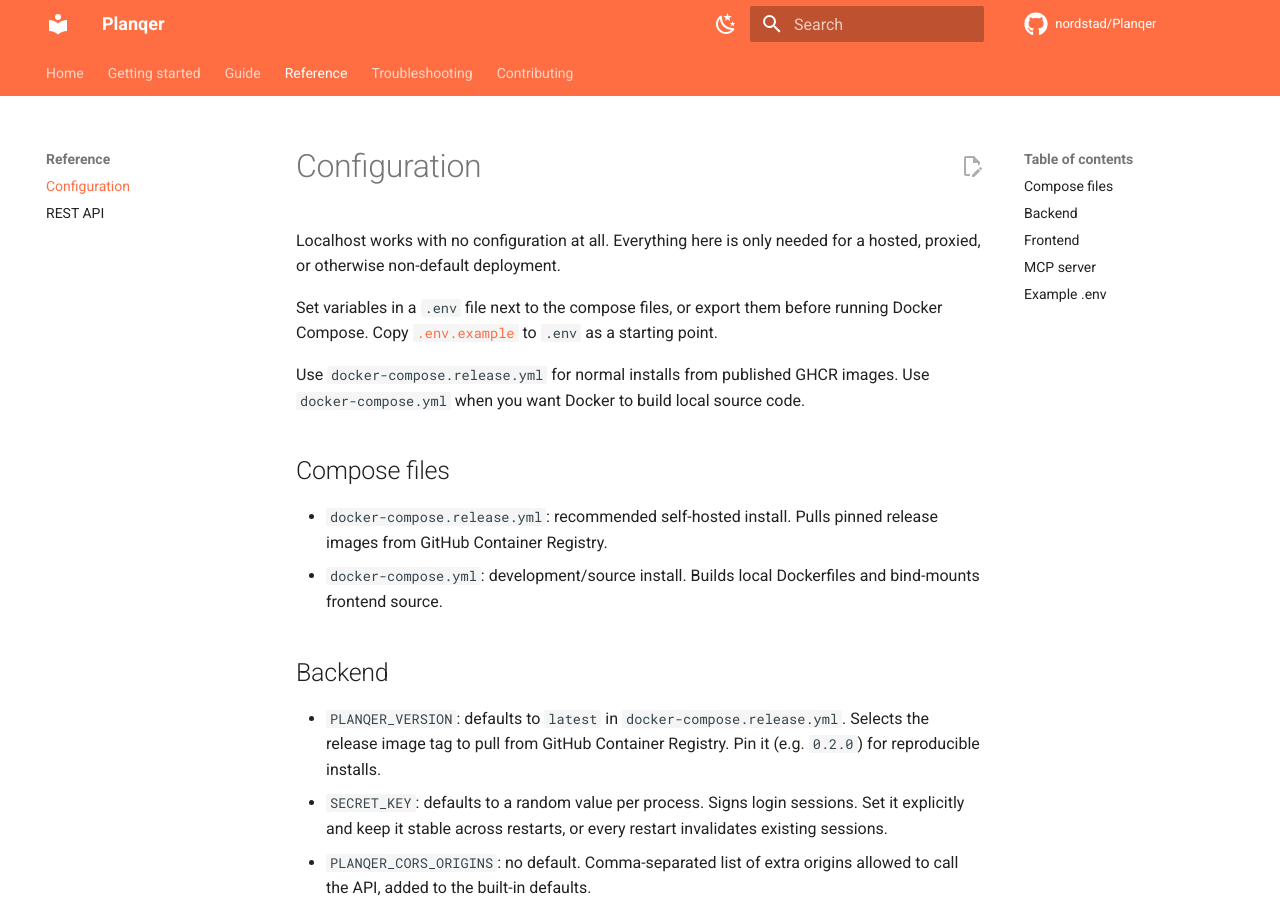
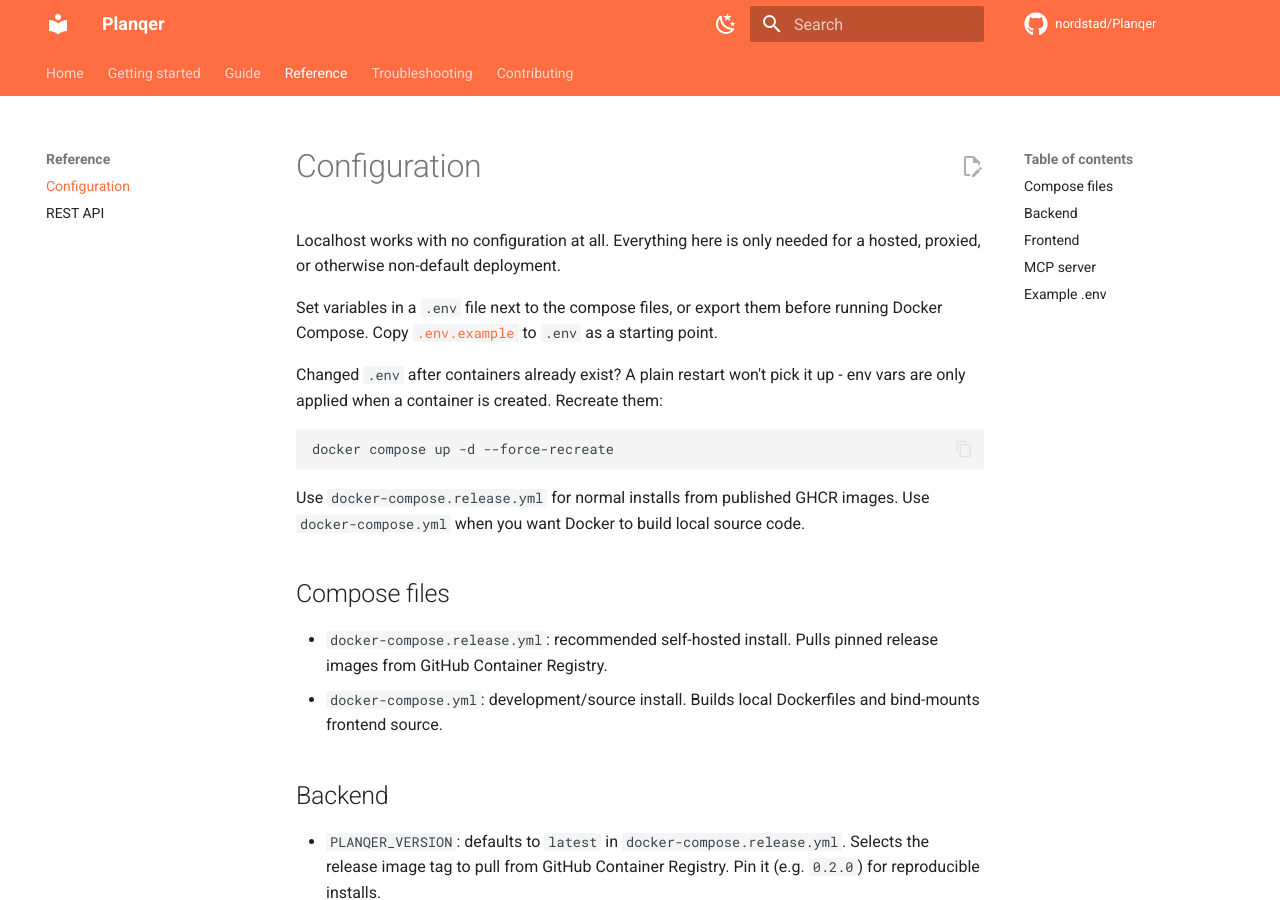
Before and after one commit to nordstad/Planqer, an MkDocs documentation site: the page built from docs/reference/configuration.md, in a window 1280 px wide and 900 px high. Built offline with MkDocs 1.6.1 and Material for MkDocs 9.7.7, drawn with Linux system fonts in a browser that asks for light colours; comment, search, counter and statistics services are not loaded.

Commit message:
Document that .env changes need --force-recreate to take effect

````diff
--- a/docs/reference/configuration.md
+++ b/docs/reference/configuration.md
@@ -6,6 +6,13 @@
 Set variables in a `.env` file next to the compose files, or export them before
 running Docker Compose. Copy [`.env.example`](https://github.com/nordstad/Planqer/blob/main/.env.example)
 to `.env` as a starting point.
+
+Changed `.env` after containers already exist? A plain restart won't pick it
+up - env vars are only applied when a container is created. Recreate them:
+
+```bash
+docker compose up -d --force-recreate
+```
 
 Use `docker-compose.release.yml` for normal installs from published GHCR
 images. Use `docker-compose.yml` when you want Docker to build local source
````
